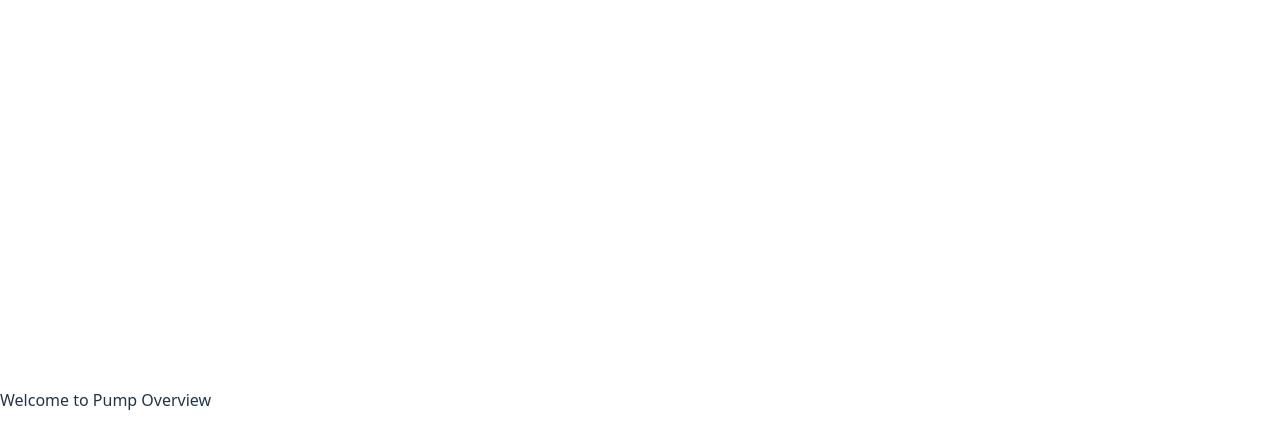
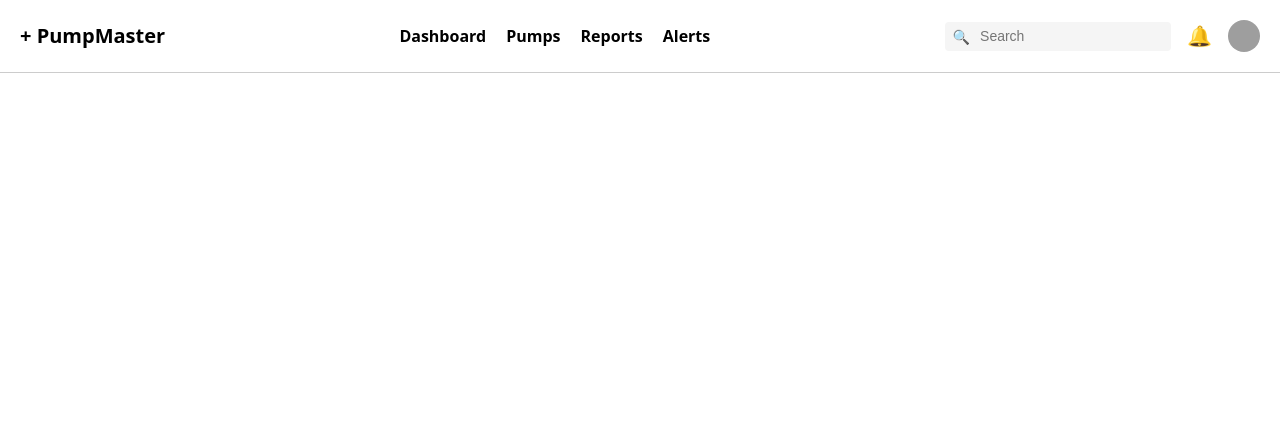
Before and after one commit to ColinChan520/PumpMaster, a React (Vite) app in the folder pumpmaster-frontend/: page /overview in a window 1280 px wide. Both pictures are taken after a click on the button "LOG IN". Shown: the top 448 px of the page. Built offline with nearby package versions, Linux system fonts and the light colour scheme; grey boxes are pictures that could not be loaded.

Commit message:
Add conditions to the NavBar to display the dashboard and other functional options after successful login.

```diff
--- a/pumpmaster-frontend/src/components/LoginNavBar.tsx
+++ /dev/null
@@ -1,19 +0,0 @@
-import React from 'react';
-
-export default function Navbar() {
-  return (
-    <div
-      style={{
-        width: '100%',
-        padding: '20px',
-        fontWeight: 'bold',
-        fontSize: '20px',
-        color: '#000',
-        borderBottom: '1px solid #ccc',
-        boxSizing: 'border-box',
-      }}
-    >
-      + PumpMaster
-    </div>
-  );
-}
--- /dev/null
+++ b/pumpmaster-frontend/src/components/NavBar.tsx
@@ -0,0 +1,69 @@
+export default function Navbar({ showMenu = false }: { showMenu?: boolean }) {
+  return (
+    <div
+      style={{
+        width: '100%',
+        padding: '20px',
+        fontWeight: 'bold',
+        fontSize: '20px',
+        color: '#000',
+        borderBottom: '1px solid #ccc',
+        boxSizing: 'border-box',
+        display: 'flex',
+        alignItems: 'center',
+        justifyContent: 'space-between',
+      }}
+    >
+      {/* Logo */}
+      <div style={{ fontWeight: 'bold', fontSize: '20px' }}>+ PumpMaster</div>
+
+      {showMenu && (
+        <>
+          {/* 中间菜单 */}
+          <div style={{ display: 'flex', gap: '20px' }}>
+            <a href="#" style={{ fontWeight: 'bold', fontSize: '16px', color: '#000', textDecoration: 'none' }}>Dashboard</a>
+            <a href="#" style={{ fontWeight: 'bold', fontSize: '16px', color: '#000', textDecoration: 'none' }}>Pumps</a>
+            <a href="#" style={{ fontWeight: 'bold', fontSize: '16px', color: '#000', textDecoration: 'none' }}>Reports</a>
+            <a href="#" style={{ fontWeight: 'bold', fontSize: '16px', color: '#000', textDecoration: 'none' }}>Alerts</a>
+          </div>
+
+          {/* 右侧 */}
+          <div style={{ display: 'flex', alignItems: 'center', gap: '16px' }}>
+            <div style={{
+              display: 'flex',
+              alignItems: 'center',
+              backgroundColor: '#f5f5f5',
+              padding: '4px 8px',
+              borderRadius: '4px',
+            }}>
+              <span style={{ fontSize: '14px', color: '#888', marginRight: '8px' }}>🔍</span>
+              <input
+                type="text"
+                placeholder="Search"
+                style={{
+                  border: 'none',
+                  outline: 'none',
+                  background: 'transparent',
+                  fontSize: '14px',
+                }}
+              />
+            </div>
+
+            <span style={{ fontSize: '20px', color: '#000' }}>🔔</span>
+
+            <img
+              src="/static/images/avatar/1.jpg"
+              alt="Avatar"
+              style={{
+                width: '32px',
+                height: '32px',
+                borderRadius: '50%',
+                objectFit: 'cover',
+              }}
+            />
+          </div>
+        </>
+      )}
+    </div>
+  );
+}
--- a/pumpmaster-frontend/src/pages/LoginPage.tsx
+++ b/pumpmaster-frontend/src/pages/LoginPage.tsx
@@ -2,7 +2,7 @@ import { useState } from 'react';
 import { useNavigate } from 'react-router-dom';
 import { TextField, Button, Link } from '@mui/material';
 import { useUserStore } from '../stores/userStore.ts';
-import Navbar from '../components/LoginNavBar.tsx';
+import LoginNavbar from '../components/NavBar.tsx';
 import { post } from '../api/axios.ts';
 // import usersData from '../assets/usersInformation.json';
 
@@ -28,8 +28,7 @@ export default function LoginPage() {
 
   return (
     <div style={{ backgroundColor: '#fff', minHeight: '100vh', minWidth: '100vw' }}>
-      <Navbar />
-
+      <LoginNavbar showMenu={false}/>
       <div style={{
         maxWidth: '40%',
         margin: '20vh auto 0 auto',
--- a/pumpmaster-frontend/src/pages/OverviewPage.tsx
+++ b/pumpmaster-frontend/src/pages/OverviewPage.tsx
@@ -1,3 +1,72 @@
-export default function OverviewPage() {
-  return <div className="p-8 text-2xl">Welcome to Pump Overview</div>;
+import React, { useState, useEffect } from 'react';
+import { Container, Box, Typography, TextField, Button, Grid, Paper, IconButton } from '@mui/material';
+import { Edit as EditIcon, Delete as DeleteIcon } from '@mui/icons-material';
+import NavBar from '../components/NavBar.tsx';
+import { mockFetch } from '../mocks/mockMiddleware.ts';
+
+interface Pump {
+  id: string;
+  info: string;
 }
+
+const OverviewPage: React.FC = () => {
+  const [pumps, setPumps] = useState<Pump[]>([]);
+  const [searchTerm, setSearchTerm] = useState('');
+
+  useEffect(() => {
+    // Fetch pumps data
+    mockFetch('/pumps/get', 'GET')
+      .then((res) => setPumps(res.data))
+      .catch((err) => console.error(err));
+  }, []);
+
+  const handleSearchChange = (event: React.ChangeEvent<HTMLInputElement>) => {
+    setSearchTerm(event.target.value);
+  };
+
+  const handleAddPump = () => {
+    const newPump: Pump = {
+      id: `pump${pumps.length + 1}`,
+      info: `Pump ${pumps.length + 1} details`,
+    };
+    mockFetch('/pumps/add', 'POST', newPump)
+      .then(() => setPumps([...pumps, newPump]))
+      .catch((err) => console.error(err));
+  };
+
+  const handleEditPump = (id: string) => {
+    const updatedInfo = prompt('Enter new info:');
+    if (updatedInfo) {
+      mockFetch('/pumps/edit', 'PUT', { id, info: updatedInfo })
+        .then(() => {
+          setPumps((prevPumps) =>
+            prevPumps.map((pump) => (pump.id === id ? { ...pump, info: updatedInfo } : pump))
+          );
+        })
+        .catch((err) => console.error(err));
+    }
+  };
+
+  const handleDeletePump = (id: string) => {
+    mockFetch('/pumps/delete', 'DELETE', { id })
+      .then(() => {
+        setPumps((prevPumps) => prevPumps.filter((pump) => pump.id !== id));
+      })
+      .catch((err) => console.error(err));
+  };
+
+  const filteredPumps = pumps.filter((pump) =>
+    pump.info.toLowerCase().includes(searchTerm.toLowerCase())
+  );
+
+  return (
+    <>
+    <div style={{ backgroundColor: '#fff', minHeight: '100vh', minWidth: '100vw' }}>
+      <NavBar showMenu={true} />
+    </div>
+
+    </>
+  );
+};
+
+export default OverviewPage;
--- a/pumpmaster-frontend/src/pages/RegisterPage.tsx
+++ b/pumpmaster-frontend/src/pages/RegisterPage.tsx
@@ -1,7 +1,7 @@
 import { useState } from 'react';
 import { useNavigate } from 'react-router-dom';
 import { TextField, Button, Link } from '@mui/material';
-import Navbar from '../components/LoginNavBar.tsx';
+import Navbar from '../components/NavBar.tsx';
 import { post } from '../api/axios.ts';
 
 export default function RegisterPage() {
```
